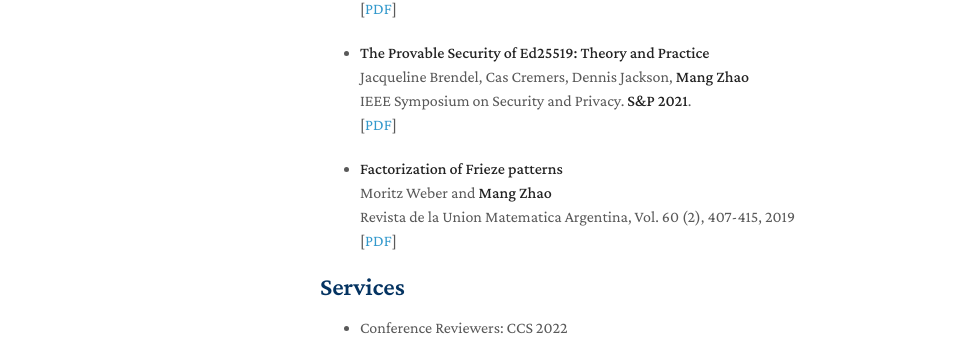
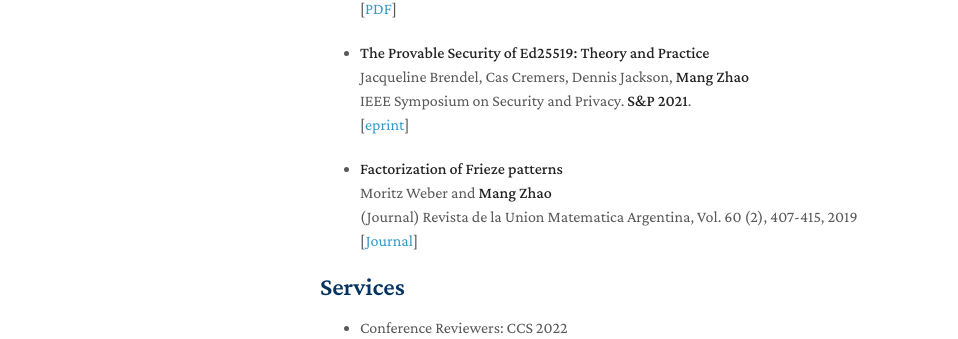
Before and after one commit to 422256579/myHomepage, a Jekyll site: the page built from index.md, in a window 1280 px wide and 1133 px high. Shown: the part 545-884 px from the top of the window, without its empty margins (150-1108 px from the left). Built offline with Jekyll 4.4.1, drawn with Linux system fonts in a browser that asks for light colours; nearby versions of some CDN libraries; a style sheet for code colours, icons or effects is not loaded; our own code applies the rules of GitHub Pages for plain Markdown files.

Commit message:
Update index.md

```diff
--- a/index.md
+++ b/index.md
@@ -36,15 +36,15 @@ I am currently a Ph.D. student in Computer Science at CISPA - Helmholtz Center f
   <br>
   IEEE Symposium on Security and Privacy. **S&P 2021**.
   <br>
-  [[PDF](https://eprint.iacr.org/2020/823.pdf)]
+  [[eprint](https://eprint.iacr.org/2020/823.pdf)]
 
 - **Factorization of Frieze patterns**
   <br>
   Moritz Weber and **Mang Zhao**
   <br>
-  Revista de la Union Matematica Argentina, Vol. 60 (2), 407-415, 2019
+  (Journal) Revista de la Union Matematica Argentina, Vol. 60 (2), 407-415, 2019
   <br>
-  [[PDF](https://inmabb.criba.edu.ar/revuma/pdf/v60n2/v60n2a08.pdf)]
+  [[Journal](https://inmabb.criba.edu.ar/revuma/pdf/v60n2/v60n2a08.pdf)]
 
 ## Services
 
```
